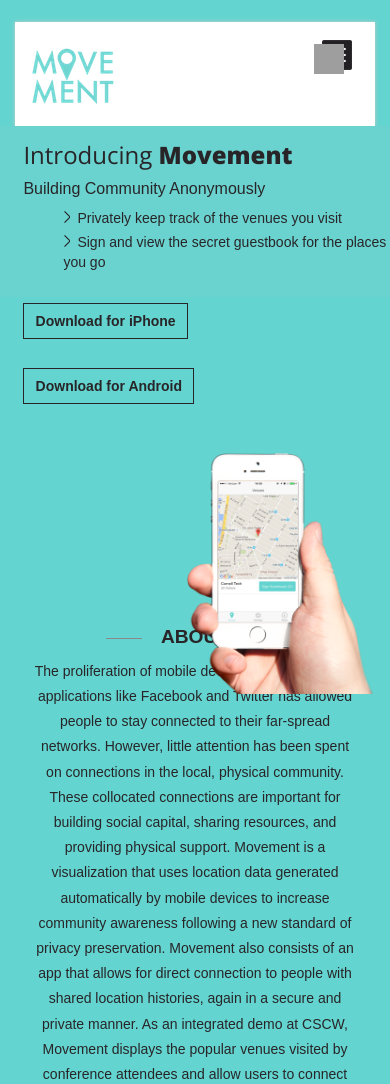
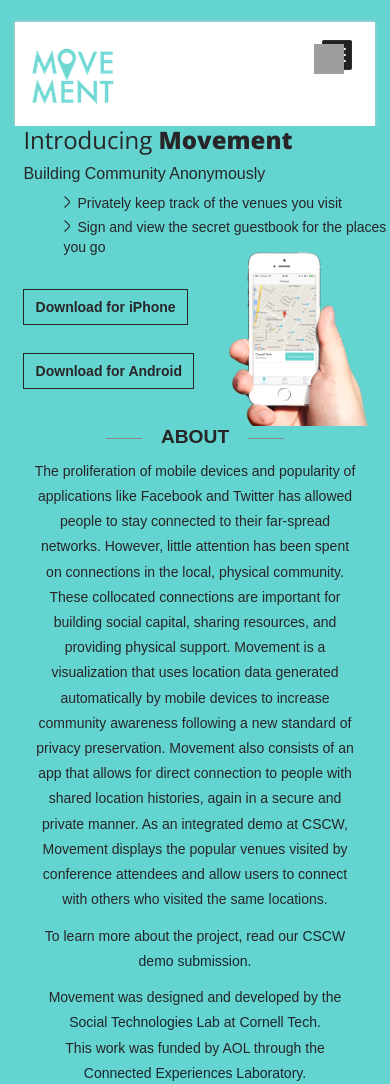
Before and after one commit to sTechLab/movement_site, a PHP site: page / in a window 390 px wide. Shown: the top 1084 px of the page. Run offline with PHP 8.4, Linux system fonts and the light colour scheme; grey boxes are pictures that could not be loaded.

```diff
--- a/css/style.css
+++ b/css/style.css
@@ -344,7 +344,9 @@ nav a#pull {
 .rslides img {
   height: auto;
   border: 0;
-  width:100%;
+  width: 60%;
+  margin-left: 150%;
+  margin-top: -100%;
 }
 .callbacks_tabs{
 	list-style: none;
@@ -881,6 +883,14 @@ p.copy a:hover{
 }
 /*--responsive design--*/
 @media (max-width:1280px){
+	.rslides img {
+  height: auto;
+  border: 0;
+  width: 30%;
+  margin-left: 60%;
+  margin-top: -30%;
+}
+
 	.divice-demo img{
 		width:80%;
 	}
@@ -980,6 +990,12 @@ p.copy a:hover{
 }
 /*-----768px-mediaquries----*/
 @media (max-width:768px){
+	.rslides img {
+  width: 40%;
+  margin-left: 50%;
+  margin-top: -30%;
+}
+
 	.divice-demo img{
 		width: 57%;
 		margin-bottom: 100%;
@@ -1158,9 +1174,21 @@ p.copy a:hover{
 }
 /*-----480px-mediaquries----*/
 @media (max-width:480px){
+
+.rslides {
+	min-height: 300px;
+}
+
+	.rslides img {
+  height: auto;
+  border: 0;
+  width: 40%;
+  margin-left: 60%;
+  margin-top: -40%;
+}
+
 	.divice-demo img{
-		width: 50%;
-		margin-bottom: 40%;
+		width: 35%;
 	}
 	.logos {
 		margin-left: 60%;
--- a/index.php
+++ b/index.php
@@ -145,7 +145,7 @@ License URL: http://creativecommons.org/licenses/by/3.0/
 							<br><br>
 							<a class="droid" href="//docs.google.com/forms/d/1Db-MtHXTOYqneEpt1IKzeq-jUa0ROWUXRUuAGIJMxLM/viewform" target="blank"><label> </label>Download for Android</a>
 						</div>
-
+				<img class="divice-demo" src="images/device-in-hand.png" title="Movement in hand" />
 						<!--<div class="foursquare">
 							<p>Don't want to download Movement but still want to contribute your venues to the CSCW display? Use your Foursquare account!
 							</p>
@@ -153,89 +153,15 @@ License URL: http://creativecommons.org/licenses/by/3.0/
 					<div class="big-btns">
 							<a  href="https://foursquare.com/oauth2/authenticate?client_id=R45DAJAM3NA0RUQUSRGETDN32HKG3LAC3K54Y11MM5KEUTWH&response_type=code&redirect_uri=https://s.tech.cornell.edu/movement/foursquare.html" class="view" ><label> </label>Login with Foursquare</a>
 					</div>-->
-
-
 					</div>
-
 					</div>
-
-
-				</div>
-
 				</li>
-
-				<!--<li>
-				  <img src="images/slide.jpg" alt="">
-				  <div class="caption text-center">
-					<div class="slide-text-info">
-						<h1>Introducing <span>Amazing app.</span></h1>
-						<h2>Made to modify and use anywhere</h2>
-						<div class="slide-text">
-							<ul>
-								<li><span> </span>Sed ut perspiciatis unde omnis </li>
-								<li><span> </span>Iste natus erAmaror sit voluptatem accusantium </li>
-								<li><span> </span>doloremque laudantium</li>
-							</ul>
-						</div>
-						<div class="clearfix"> </div>
-						<div class="big-btns">
-							<a class="download" href="#"><label> </label>Download</a>
-							<a class="view" href="#"><label> </label>view gallery</a>
-						</div>
-					</div>
-				  </div>
-				</li>
-				<li>
-				  <img src="images/slide.jpg" alt="">
-				  <div class="caption text-center">
-					<div class="slide-text-info">
-						<h1>Introducing <span>Best app.</span></h1>
-						<h2>Made to modify and use anywhere</h2>
-						<div class="slide-text">
-							<ul>
-								<li><span> </span>Sed ut perspiciatis unde omnis </li>
-								<li><span> </span>Iste natus error sit voluptatem accusantium </li>
-								<li><span> </span>doloremque laudantium</li>
-							</ul>
-						</div>
-						<div class="clearfix"> </div>
-						<div class="big-btns">
-							<a class="download" href="#"><label> </label>Download</a>
-							<a class="view" href="#"><label> </label>view gallery</a>
-						</div>
-					</div>
-				  </div>
-				</li>
-				<li>
-				  <img src="images/slide.jpg" alt="">
-				   <div class="caption text-center">
-				   <div class="slide-text-info">
-						<h1>Introducing <span>Amazing app.</span></h1>
-						<h2>Made to modify and use anywhere</h2>
-						<div class="slide-text">
-							<ul>
-								<li><span> </span>Sed ut perspiciatis unde omnis </li>
-								<li><span> </span>Iste natus error sit voluptatem accusantium </li>
-								<li><span> </span>doloremque laudantium</li>
-							</ul>
-						</div>
-						<div class="clearfix"> </div>
-						<div class="big-btns">
-								<a class="download" href="#"><label> </label>Download</a>
-								<a class="view" href="#"><label> </label>view gallery</a>
-						</div>
-					</div>
-				  </div>
-				</li>
--->
 			  </ul>
 			</div>
-							<div class="divice-demo">
-					<img src="images/device-in-hand.png" title="Movement in hand" />
-					</div>
 			<!---//divice----->
 		<!----- //End-slider---->
 		</div>
+
 
 				<!----//features-grids----->
 				<!----//features----->
@@ -293,6 +219,7 @@ License URL: http://creativecommons.org/licenses/by/3.0/
 					</div>
 					<!--//sreen-gallery-cursual---->
 				</div>
+
 			</div>
 			<!--//screen-shot-gallery---->
 			<!---- show-reel ---->
```
